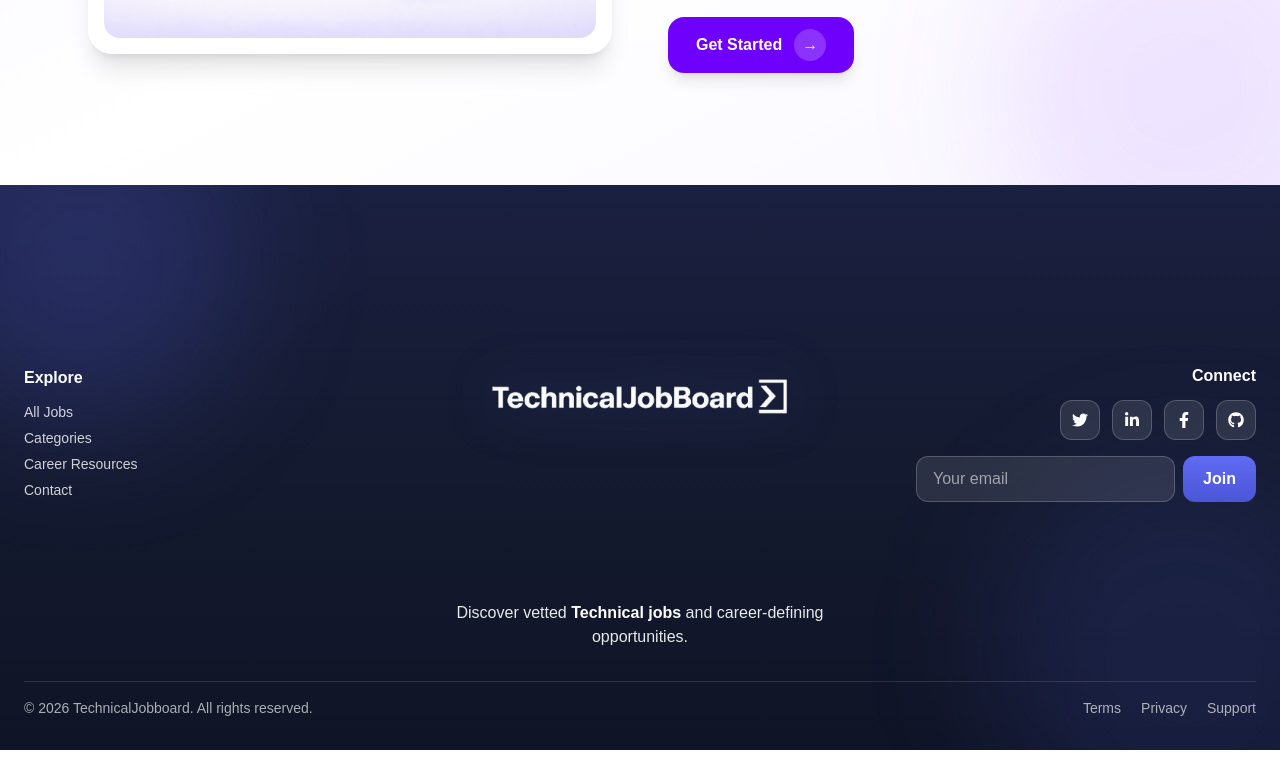
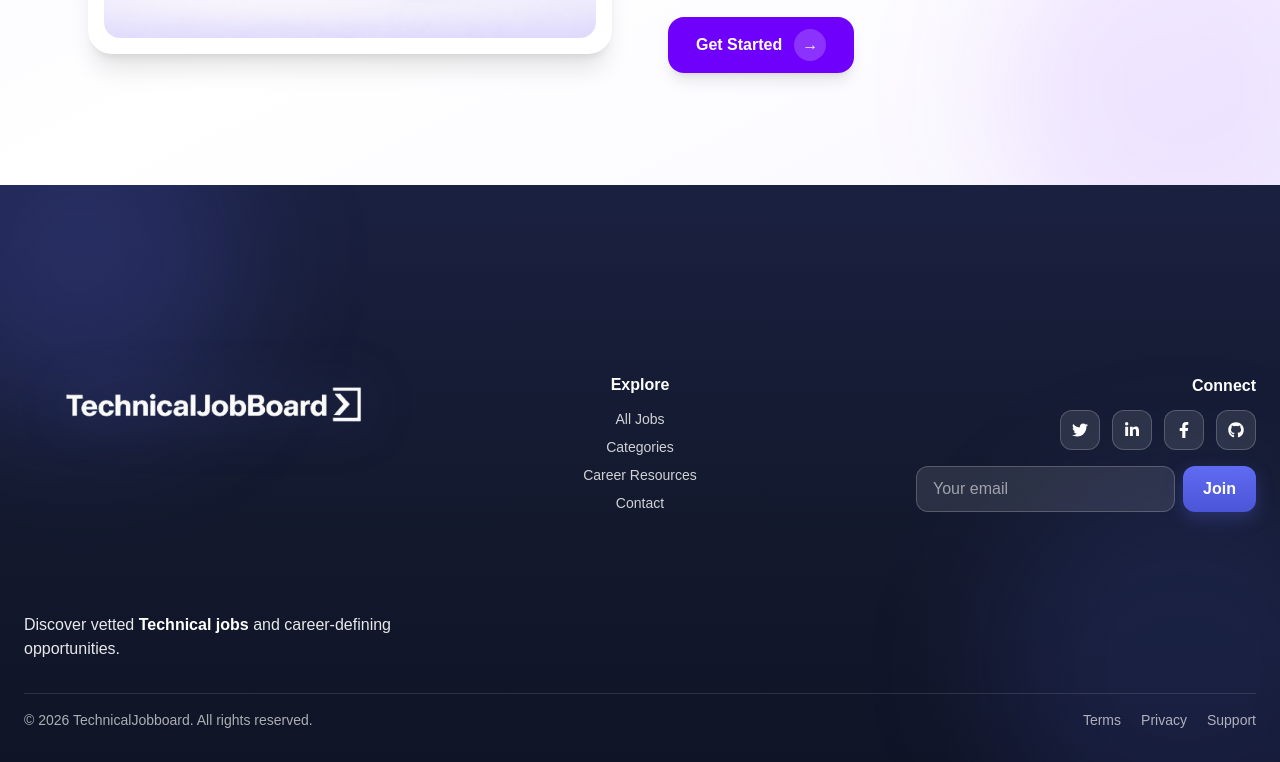
Before and after one commit to adebisidolapo/technicaljobboard, a Next.js app in the folder jobboard/: page / in a window 1280 px wide. Shown: the part 4495-5257 px from the top of the page. Built offline with nearby package versions, Linux system fonts and the light colour scheme.

Commit message:
update ui

```diff
--- a/jobboard/components/Footer.tsx
+++ b/jobboard/components/Footer.tsx
@@ -12,22 +12,11 @@ export default function Footer() {
         <div className="pointer-events-none absolute -top-20 -left-20 h-80 w-80 rounded-full bg-[#5F6BF2]/20 blur-3xl" />
         <div className="pointer-events-none absolute -bottom-24 -right-24 h-[24rem] w-[24rem] rounded-full bg-[#5F6BF2]/12 blur-3xl" />
 
-        <div className="relative mx-auto max-w-7xl px-6 pt-8 pb-8">
-          {/* ===== TOP ROW (BALANCED) ===== */}
-          <div className="grid grid-cols-1 md:grid-cols-3 gap-10 md:gap-6 items-center">
-            {/* LEFT — EXPLORE */}
+        <div className="relative mx-auto max-w-7xl px-6 pt-10 pb-8">
+          {/* ===== 3 COLUMNS ===== */}
+          <div className="grid grid-cols-1 md:grid-cols-3 gap-10 md:gap-8 items-center">
+            {/* LEFT — LOGO + TAGLINE */}
             <div className="flex flex-col items-center md:items-start text-center md:text-left">
-              <h3 className="font-semibold text-base mb-3">Explore</h3>
-              <ul className="space-y-1.5 text-white/80 text-sm">
-                <li className="hover:text-white cursor-pointer">All Jobs</li>
-                <li className="hover:text-white cursor-pointer">Categories</li>
-                <li className="hover:text-white cursor-pointer">Career Resources</li>
-                <li className="hover:text-white cursor-pointer">Contact</li>
-              </ul>
-            </div>
-
-            {/* CENTER — LOGO + TAGLINE (TAGLINE DIRECTLY UNDER LOGO) */}
-            <div className="flex flex-col items-center text-center justify-center">
               <img
                 src="/logo.png"
                 alt="TechnicalJobboard Logo"
@@ -41,12 +30,23 @@ export default function Footer() {
                 "
               />
 
-              {/* tight gap directly under logo */}
-              <p className="mt-1 text-white/90 text-sm sm:text-base max-w-md">
+              {/* tight, directly under logo */}
+              <p className="mt-2 text-white/90 text-sm sm:text-base max-w-md">
                 Discover vetted{" "}
                 <span className="font-semibold text-white">Technical jobs</span>{" "}
                 and career-defining opportunities.
               </p>
+            </div>
+
+            {/* MIDDLE — EXPLORE */}
+            <div className="flex flex-col items-center text-center">
+              <h3 className="font-semibold text-base mb-3">Explore</h3>
+              <ul className="space-y-2 text-white/80 text-sm">
+                <li className="hover:text-white cursor-pointer">All Jobs</li>
+                <li className="hover:text-white cursor-pointer">Categories</li>
+                <li className="hover:text-white cursor-pointer">Career Resources</li>
+                <li className="hover:text-white cursor-pointer">Contact</li>
+              </ul>
             </div>
 
             {/* RIGHT — CONNECT + FORM */}
@@ -68,7 +68,7 @@ export default function Footer() {
               </div>
 
               {/* Form under icons */}
-              <div className="w-full max-w-[340px] flex gap-2">
+              <div className="w-full max-w-[360px] md:max-w-[340px] flex gap-2 justify-center md:justify-end">
                 <input
                   type="email"
                   placeholder="Your email"
@@ -80,6 +80,7 @@ export default function Footer() {
                   className="px-5 py-2.5 rounded-xl font-semibold text-white
                              bg-gradient-to-b from-[#5F6BF2] to-[#4B55D8]
                              hover:from-[#6E78FF] hover:to-[#4B55D8]
+                             shadow-[0_6px_18px_rgba(95,107,242,0.28)]
                              transition"
                 >
                   Join
```
